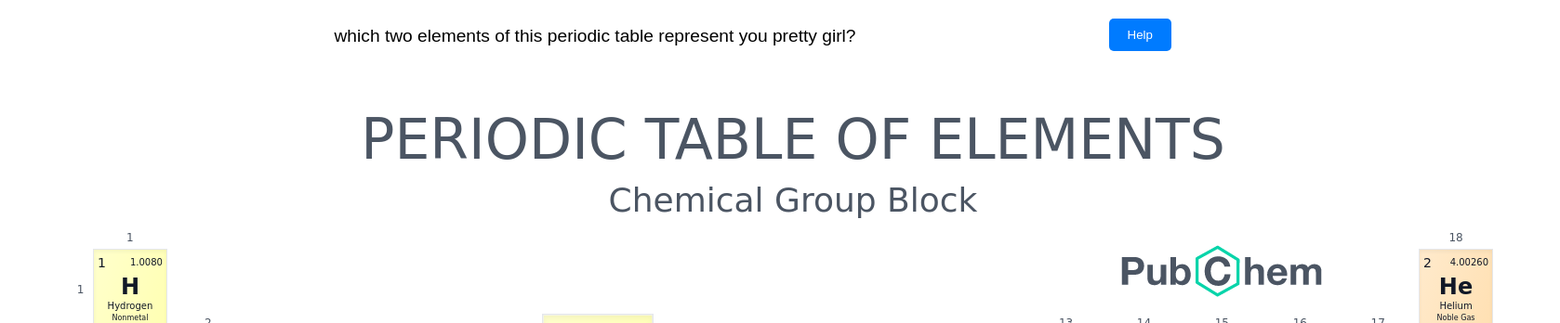
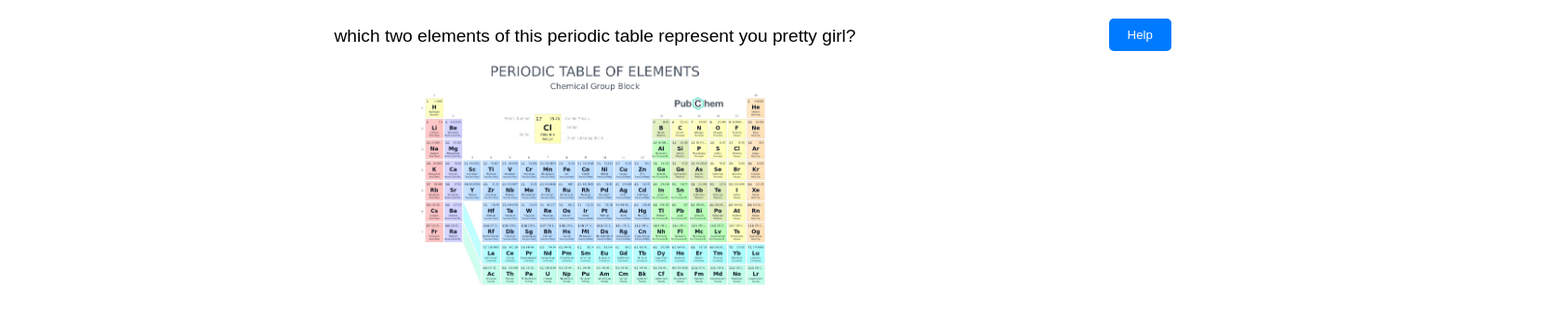
Before and after one commit to abdennouuuur/riddle, a plain HTML site: page index.html in a window 1280 px wide. Shown: the top 348 px of the page at 93% size, 1678 px wide, since content can reach past the window. Drawn offline with Linux system fonts and the light colour scheme.

Commit message:
Update index.html

```diff
--- a/index.html
+++ b/index.html
@@ -96,7 +96,7 @@
         <button onclick="closeHelp()">Close</button>
     </div>
     <div class="note">which two elements of this periodic table represent you pretty girl?</div>
-    <img src="https://github.com/abdennouuuur/riddle/blob/main/PERIODIC%20TABLE.png?raw=true"
+    <img src="https://github.com/abdennouuuur/riddle/blob/main/PERIODIC%20TABLE.png?raw=true" alt="Periodic Table" width="400">
     <div class="response-fields">
         <input type="text" id="field1" placeholder="Element 1">
         <input type="text" id="field2" placeholder="Element 2">
```
